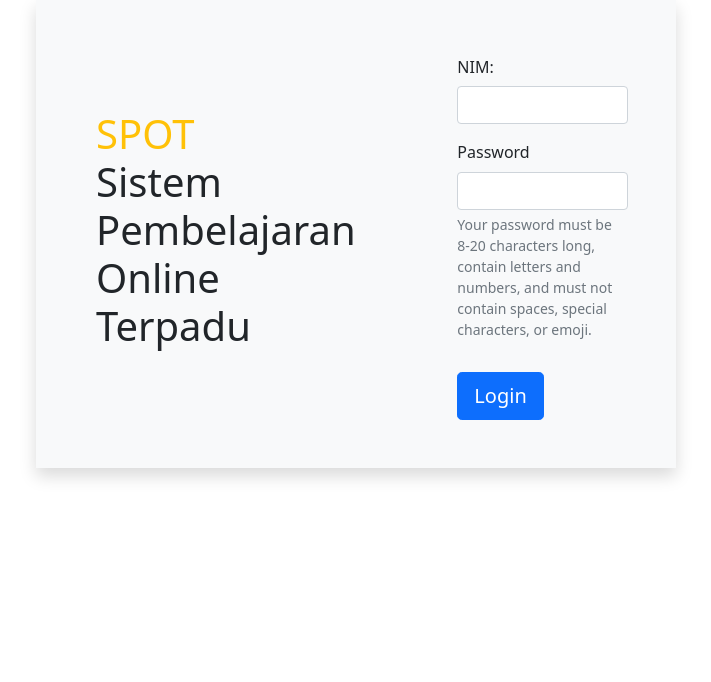
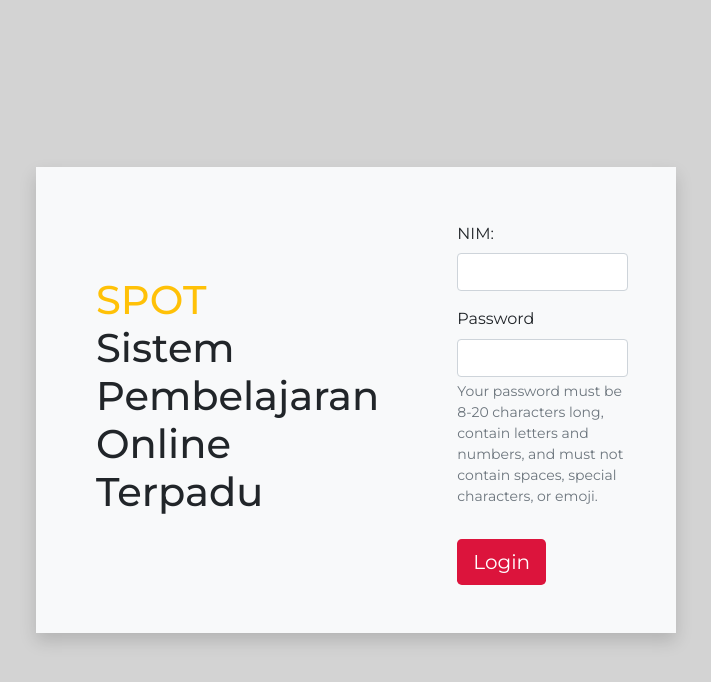
Before and after one commit to AbidMaf/Spot-2.github.io, a PHP site: page /login.html in a window 1280 px wide. Shown: the top 682 px of the page, without its empty margins (284-995 px from the left). Run offline with PHP 8.4, Linux system fonts and the light colour scheme.

Commit message:
Update login.css

```diff
--- a/css/login.css
+++ b/css/login.css
@@ -1,3 +1,26 @@
-.wow {
-  width: 100px;
+@import url('https://fonts.googleapis.com/css2?family=Montserrat:ital,wght@0,100;0,200;0,300;0,400;0,500;0,600;0,700;0,800;0,900;1,100;1,200;1,300;1,400;1,500;1,600;1,700;1,800;1,900&display=swap');
+
+.body{
+  font-family: 'Montserrat', sans-serif;
+  background-color: lightgray;
 }
+
+.container {
+  position: relative;
+}
+
+
+.center {
+  margin: 0;
+  position: absolute;
+  top: 50%;
+  left: 50%;
+  -ms-transform: translate(-50%, -50%);
+  transform: translate(-50%, -50%);
+}
+
+.btn-primary {
+  background-color: crimson !important;
+  color: white !important;
+  border: none !important;
+}
```
